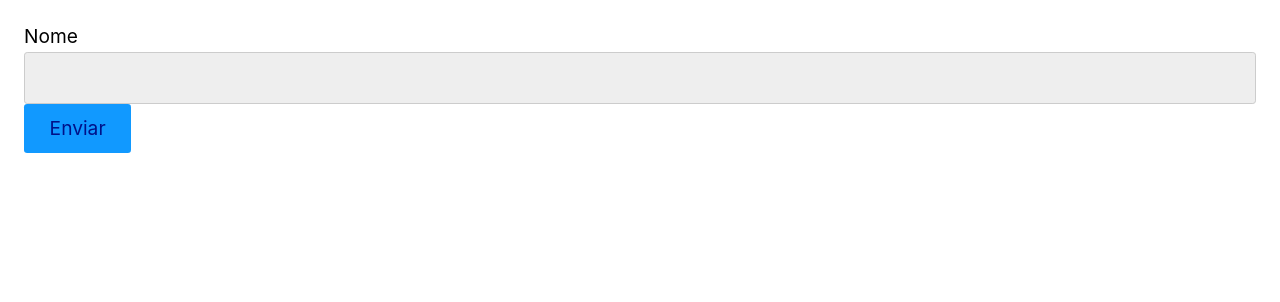
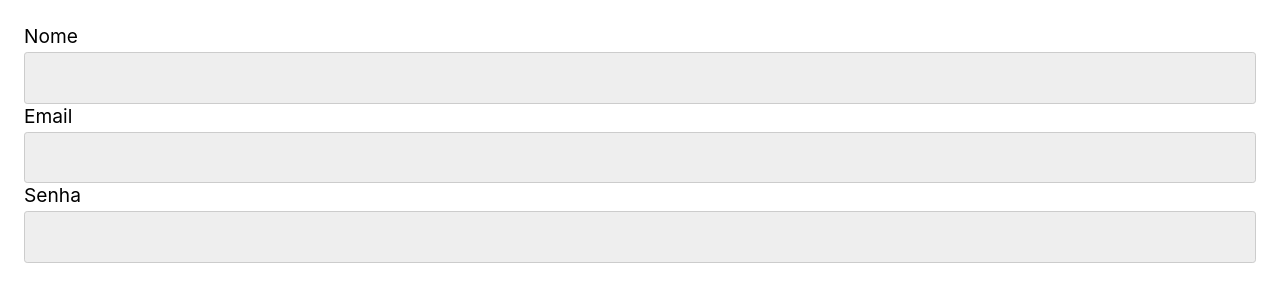
Before and after one commit to LeonardoLobas/React-Origamid, a React (Vite) app: page / in a window 1280 px wide. Shown: the top 302 px of the page. Built offline with nearby package versions, Linux system fonts and the light colour scheme.

Commit message:
input com objetos.

```diff
--- a/src/Input/input.jsx
+++ b/src/Input/input.jsx
@@ -1,21 +1,41 @@
 import React from "react";
+
+const formFields = [
+    { id: "nome", label: "Nome", type: "text" },
+    { id: "email", label: "Email", type: "email" },
+    { id: "senha", label: "Senha", type: "password" },
+];
+
 const Input = () => {
-    const [nome, setNome] = React.useState(" ");
-    function handleSubmit(event) {
-        event.preventDefault();
-        console.log(event);
+    const [form, setForm] = React.useState({
+        nome: "",
+        email: "",
+        senha: "",
+        cep: "",
+        rua: "",
+        bairro: "",
+        cidade: "",
+        estado: "",
+    });
+
+    function handleChange({ target }) {
+        const { id, value } = target;
+        setForm({ ...form, [id]: value });
     }
+
     return (
-        <form onSubmit={handleSubmit}>
-            <label htmlFor="nome">Nome</label>
-            <input
-                type="text"
-                id="nome"
-                value={nome}
-                onChange={(event) => setNome(event.target.value)}
-            />
-            <button>Enviar</button>
-            <p>{nome}</p>
+        <form>
+            {formFields.map(({ id, label, type }) => (
+                <div>
+                    <label htmlFor={id}>{label}</label>
+                    <input
+                        type={type}
+                        id={id}
+                        value={form[id]}
+                        onChange={handleChange}
+                    />
+                </div>
+            ))}
         </form>
     );
 };
```
